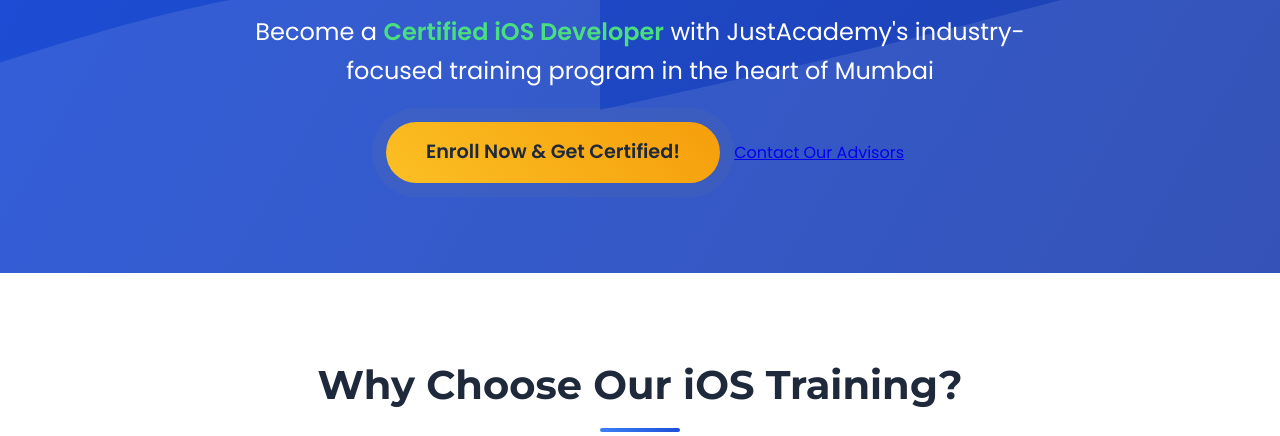
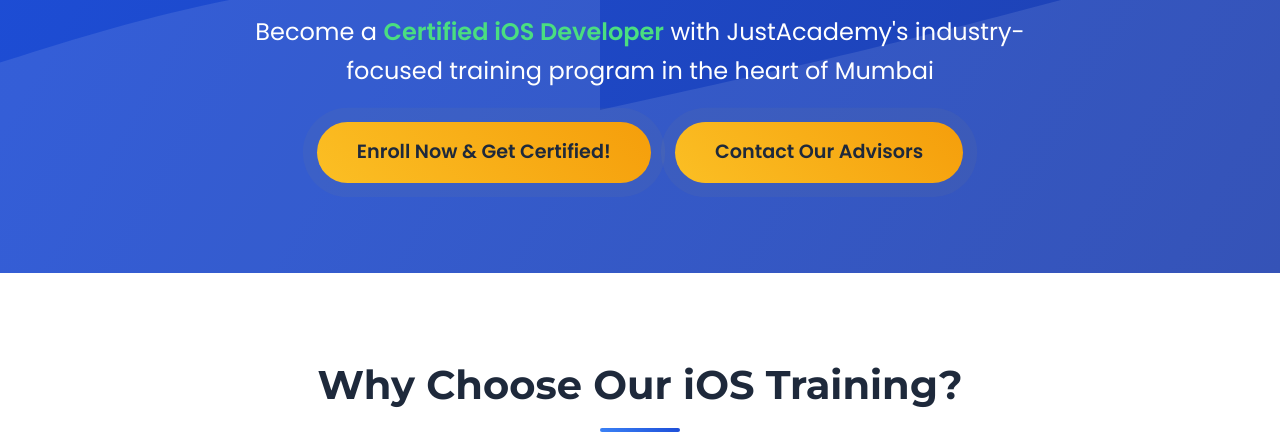
Before and after one commit to justacademy0/ios-training-certification-justacademy, a plain HTML site: page index.html in a window 1280 px wide. Shown: the part 364-800 px from the top of the page. Drawn offline with Linux system fonts and the light colour scheme.

Commit message:
Update index.html

```diff
--- a/index.html
+++ b/index.html
@@ -463,7 +463,7 @@
             <h1>iOS Training with Certification in Mumbai</h1>
             <p>Become a <span class="highlight">Certified iOS Developer</span> with JustAcademy's industry-focused training program in the heart of Mumbai</p>
             <a href="https://www.justacademy.co/course-detail/ios-training" class="cta-button">Enroll Now & Get Certified!</a>
-            <a href="https://www.justacademy.co/register-for-course-demo class="cta-button">Contact Our Advisors</a>
+            <a href="https://www.justacademy.co/register-for-course-demo" class="cta-button">Contact Our Advisors</a>
         </div>
     </section>
 
```
